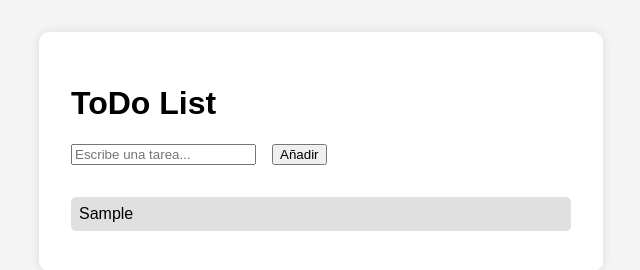
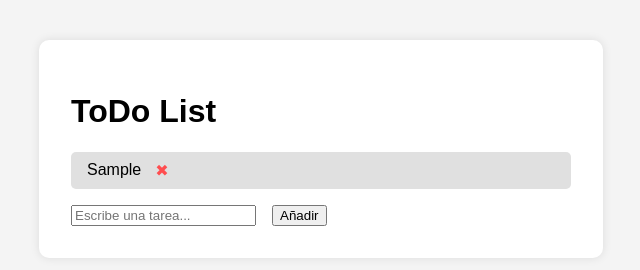
Before and after one commit to SunAndBoats/todo-list-webpack, a website built with webpack: page src/template.html in a window 1280 px wide. Both pictures are taken after typing "Sample" into the empty fields and a click on the button "Añadir". Shown: the whole page, without its empty margins (319-959 px from the left). Built offline with nearby package versions, Linux system fonts and the light colour scheme.

Commit message:
function delete, function new below todo

```diff
--- a/src/index.js
+++ b/src/index.js
@@ -1,5 +1,6 @@
+// src/index.js
 import './style.css';
-import { loadTodos, addTodo, saveTodos } from './todo';
+import { loadTodos, saveTodos } from './todo';
 
 const form = document.getElementById('todo-form');
 const input = document.getElementById('todo-input');
@@ -12,12 +13,30 @@ function render() {
   todos.forEach((todo, index) => {
     const div = document.createElement('div');
     div.className = 'todo-item';
-    div.contentEditable = true;
-    div.textContent = todo;
-    div.addEventListener('blur', () => {
-      todos[index] = div.textContent;
+
+    // NEW: Creamos un <span> editable en lugar de hacer todo el div contentEditable
+    const span = document.createElement('span');
+    span.contentEditable = true;
+    span.textContent = todo;
+    span.addEventListener('blur', () => {
+      todos[index] = span.textContent;
       saveTodos(todos);
     });
+    // END NEW
+
+    // NEW: Botón de eliminar con ✖
+    const del = document.createElement('button');
+    del.className = 'delete-btn';
+    del.textContent = '✖';
+    del.addEventListener('click', () => {
+      todos.splice(index, 1);
+      saveTodos(todos);
+      render();
+    });
+    // END NEW
+
+    div.appendChild(span);
+    div.appendChild(del);
     list.appendChild(div);
   });
 }
--- a/src/style.css
+++ b/src/style.css
@@ -1,6 +1,7 @@
+/* src/style.css */
+
 body {
   font-family: Arial, sans-serif;
-    margin: 0;
   padding: 2rem;
   background: #f4f4f4;
 }
@@ -14,22 +15,33 @@ body {
   box-shadow: 0 0 10px rgba(0,0,0,0.1);
 }
 
+#todo-list {
+  margin-bottom: 1rem;
+}
+
+/* NEW: Convertimos .todo-item en flex para alinear texto + botón */
+.todo-item {
+  display: flex;
+  align-items: center;
+  background: #e0e0e0;
+  padding: 0.5rem 1rem;
+  margin-bottom: 0.5rem;
+  border-radius: 5px;
+}
+/* END NEW */
+
+/* NEW: Estilos para el botón de borrar */
+.delete-btn {
+  background: transparent;
+  border: none;
+  cursor: pointer;
+  font-size: 1rem;
+  color: #ff4d4f;
+  margin-left: 0.5rem;
+}
+/* END NEW */
+
 #todo-form {
   display: flex;
   gap: 1rem;
 }
-
-  #todo-list {
-    margin-top: 2rem;
-  }
-
-  .todo-item {
-    background: #e0e0e0;
-    padding: 0.5rem;
-    margin-bottom: 0.5rem;
-    border-radius: 5px;
-    cursor: pointer;
-  }
-  .todo-item:focus {
-    outline: 2px solid #2196f3;
-  }
--- a/src/template.html
+++ b/src/template.html
@@ -1,18 +1,29 @@
+<!-- src/template.html -->
 <!DOCTYPE html>
-<html lang="en">
+<html lang="es">
 <head>
   <meta charset="UTF-8" />
   <meta name="viewport" content="width=device-width, initial-scale=1.0" />
-  <title>Todo List</title>
+  <title>ToDo List</title>
 </head>
 <body>
   <div class="app">
     <h1>ToDo List</h1>
+
+    <div id="todo-list"></div>
+
+    <!-- NEW: Formulario movido debajo de la lista para crear nuevos todos -->
     <form id="todo-form">
-      <input type="text" id="todo-input" placeholder="Escribe una tarea..." required />
+      <input
+        type="text"
+        id="todo-input"
+        placeholder="Escribe una tarea..."
+        required
+      />
       <button type="submit">Añadir</button>
     </form>
-    <div id="todo-list"></div>
+    <!-- END NEW -->
+
   </div>
 </body>
 </html>
```
Lines whose indentation alone changed are shown as unchanged.
